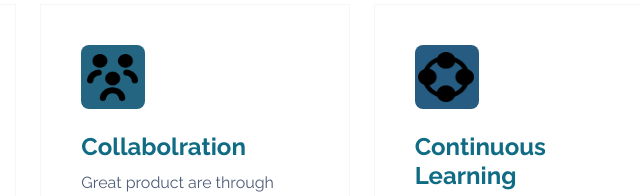
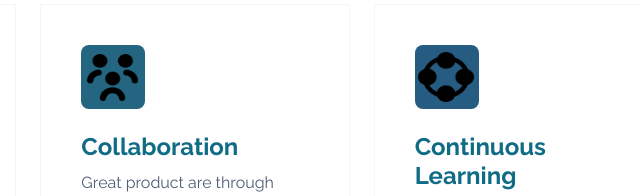
Before and after one commit to nexusit0323/Nexus_IT, a plain HTML site: page index.html in a window 1280 px wide. Shown: the part 2040-2236 px from the top of the page, 445-1085 px from the left. Drawn offline with Linux system fonts and the light colour scheme; a script that the page names is missing.

Commit message:
Update index.html

```diff
--- a/index.html
+++ b/index.html
@@ -105,7 +105,7 @@
                         <div class="card-body">
                             <div class="bs-icon-lg bs-icon-rounded bs-icon-secondary d-flex flex-shrink-0 justify-content-center align-items-center d-inline-block mb-4 bs-icon" style="background: rgb(36,101,129);"><img src="assets/img/5069156.png" width="51" height="51"></div>
                             <div>
-                                <h4 class="fw-bold">Collabolration</h4>
+                                <h4 class="fw-bold">Collaboration</h4>
                                 <p class="text-muted">Great product are through collaboration. We believe in active collaboration with you,your customers,and other teams to engage in a collaborative product development experience.&nbsp;</p>
                             </div>
                         </div>
```
